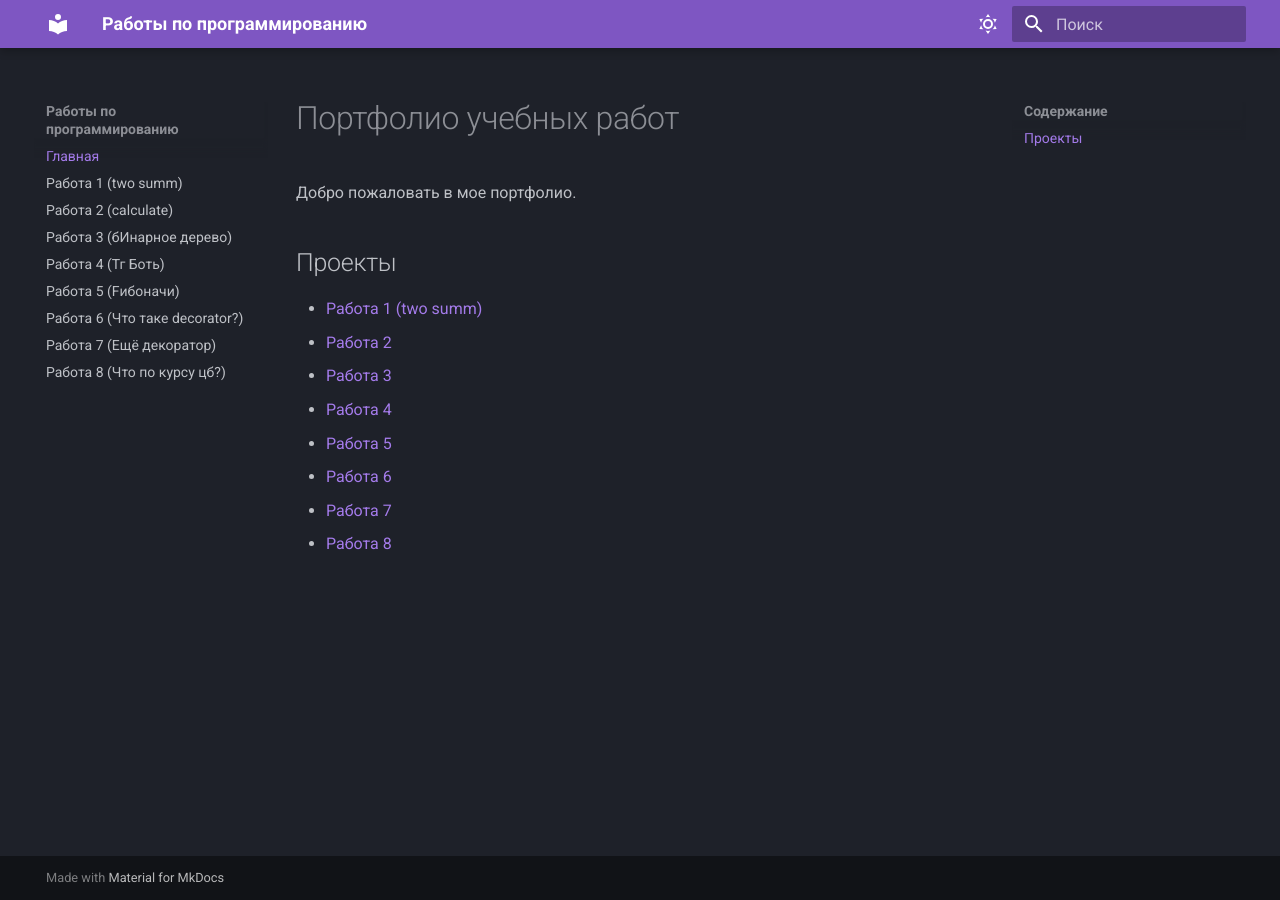
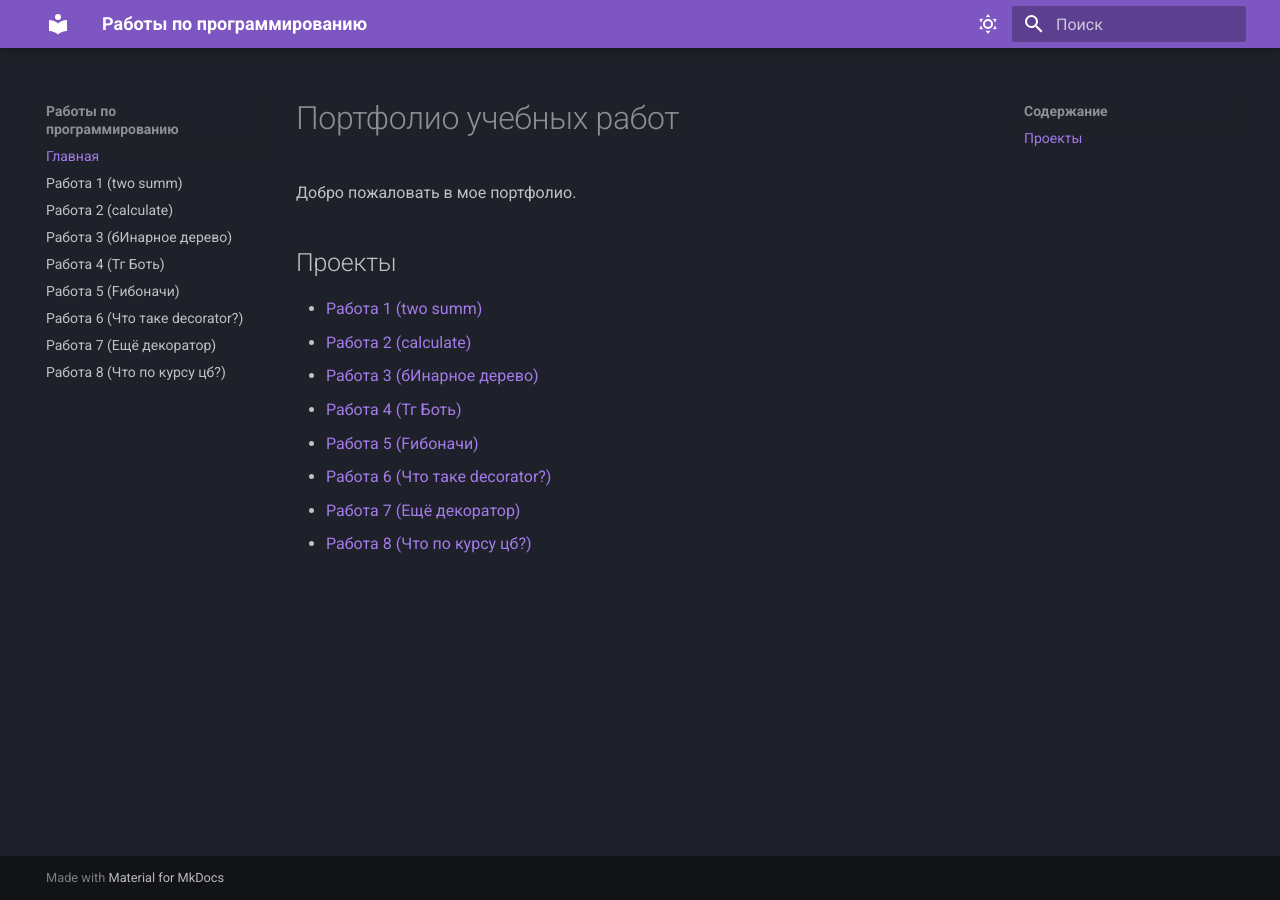
Before and after one commit to Artomaniia/programming_portfolio_site, an MkDocs documentation site: the page built from docs/index.md, in a window 1280 px wide. Built offline with MkDocs 1.6.1 and Material for MkDocs 9.7.7, drawn with Linux system fonts in a browser that asks for light colours.

Commit message:
Update project list with new descriptions

```diff
--- a/docs/index.md
+++ b/docs/index.md
@@ -5,10 +5,10 @@
 ## Проекты
 
 - [Работа 1 (two summ)](programming/work1.md)
-- [Работа 2](programming/work2.md)
-- [Работа 3](programming/work3.md)
-- [Работа 4](programming/work4.md)
-- [Работа 5](programming/work5.md)
-- [Работа 6](programming/work6.md)
-- [Работа 7](programming/work7.md)
-- [Работа 8](programming/work8.md)
+- [Работа 2 (calculate)](programming/work2.md)
+- [Работа 3 (бИнарное дерево)](programming/work3.md)
+- [Работа 4 (Тг Боть)](programming/work4.md)
+- [Работа 5 (Fибоначи)](programming/work5.md)
+- [Работа 6 (Что таке decorator?)](programming/work6.md)
+- [Работа 7 (Ещё декоратор)](programming/work7.md)
+- [Работа 8 (Что по курсу цб?)](programming/work8.md)
```
